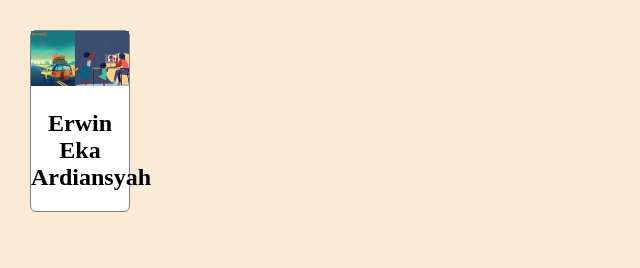
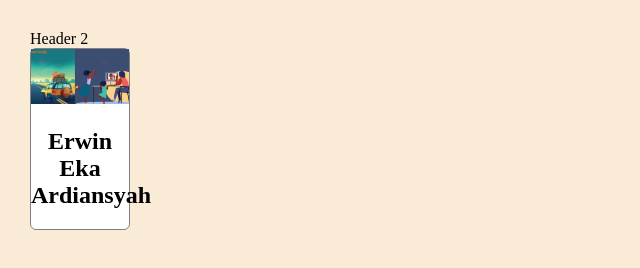
Before and after one commit to erwineka99/my-repo-from-remote, a plain HTML site: page index.html in a window 1280 px wide. Shown: the whole page, without its empty margins (0-640 px from the left). Drawn offline with Linux system fonts and the light colour scheme.

Commit message:
add div header

```diff
--- a/index.html
+++ b/index.html
@@ -4,6 +4,9 @@
 </head>
 
 <body>
+    <div id="header">
+        Header 2
+    </div>
     <div id="profile-container">
         <img id="profile-image" src="images/banner.jpg" alt="profil image" />
         <h2 id="profile-name">Erwin Eka Ardiansyah</h2>
```
